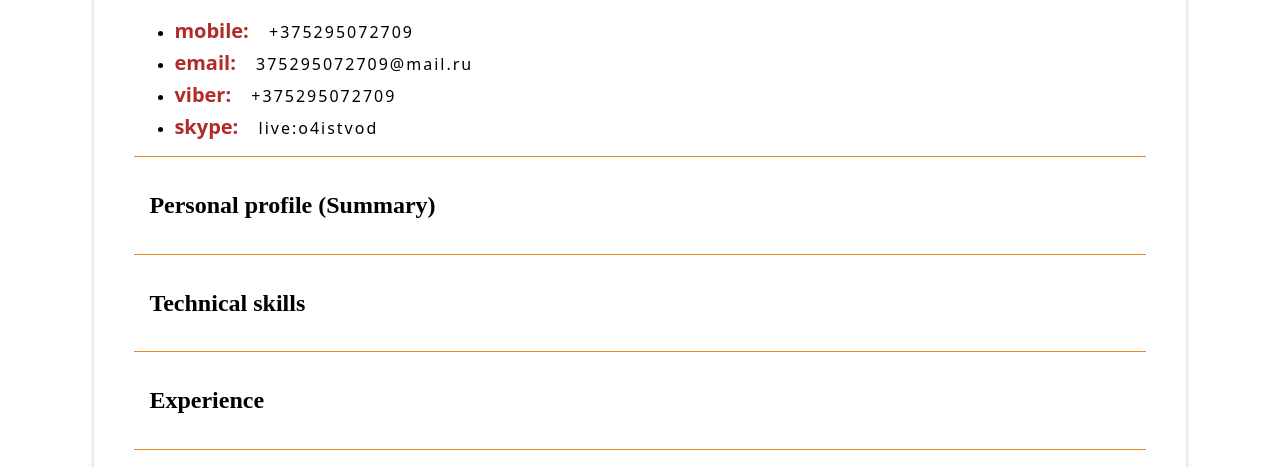
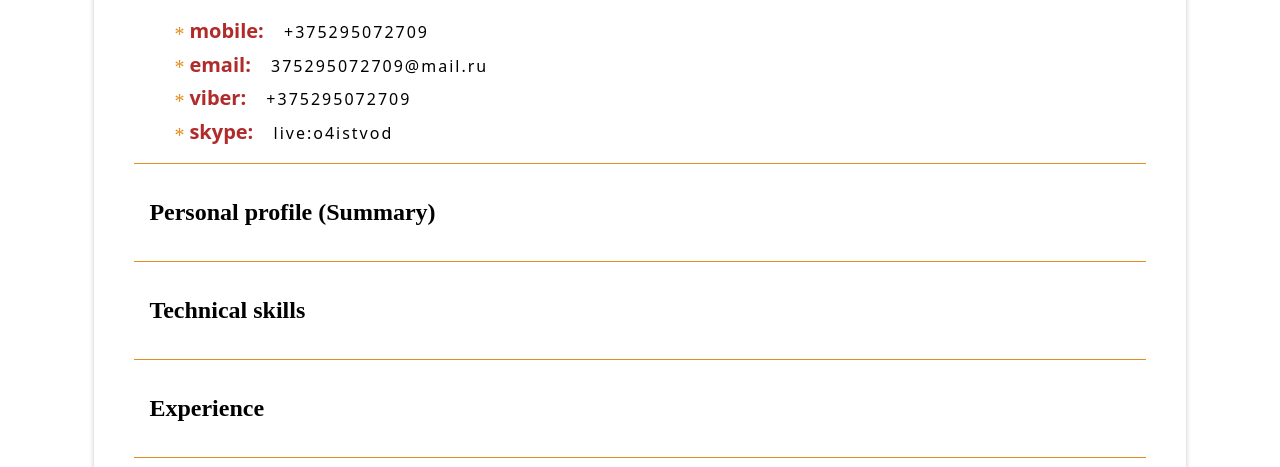
Before and after one commit to AndreyKlimenchenko/rsschool-cv, a plain HTML site: page index.html in a window 1280 px wide. Shown: the part 270-737 px from the top of the page. Drawn offline with Linux system fonts and the light colour scheme.

Commit message:
fix: change li styles

```diff
--- a/index.css
+++ b/index.css
@@ -41,6 +41,14 @@
 
 .contactItem {
     margin: 0 0 5px 0;
+    list-style-type: none;
+    vertical-align: middle;
+}
+.contactItem::before {
+    content: '* ';
+    color: rgb(226, 141, 30);
+    font-size: 20px;
+    vertical-align: middle;
 }
 
 .line {
```
